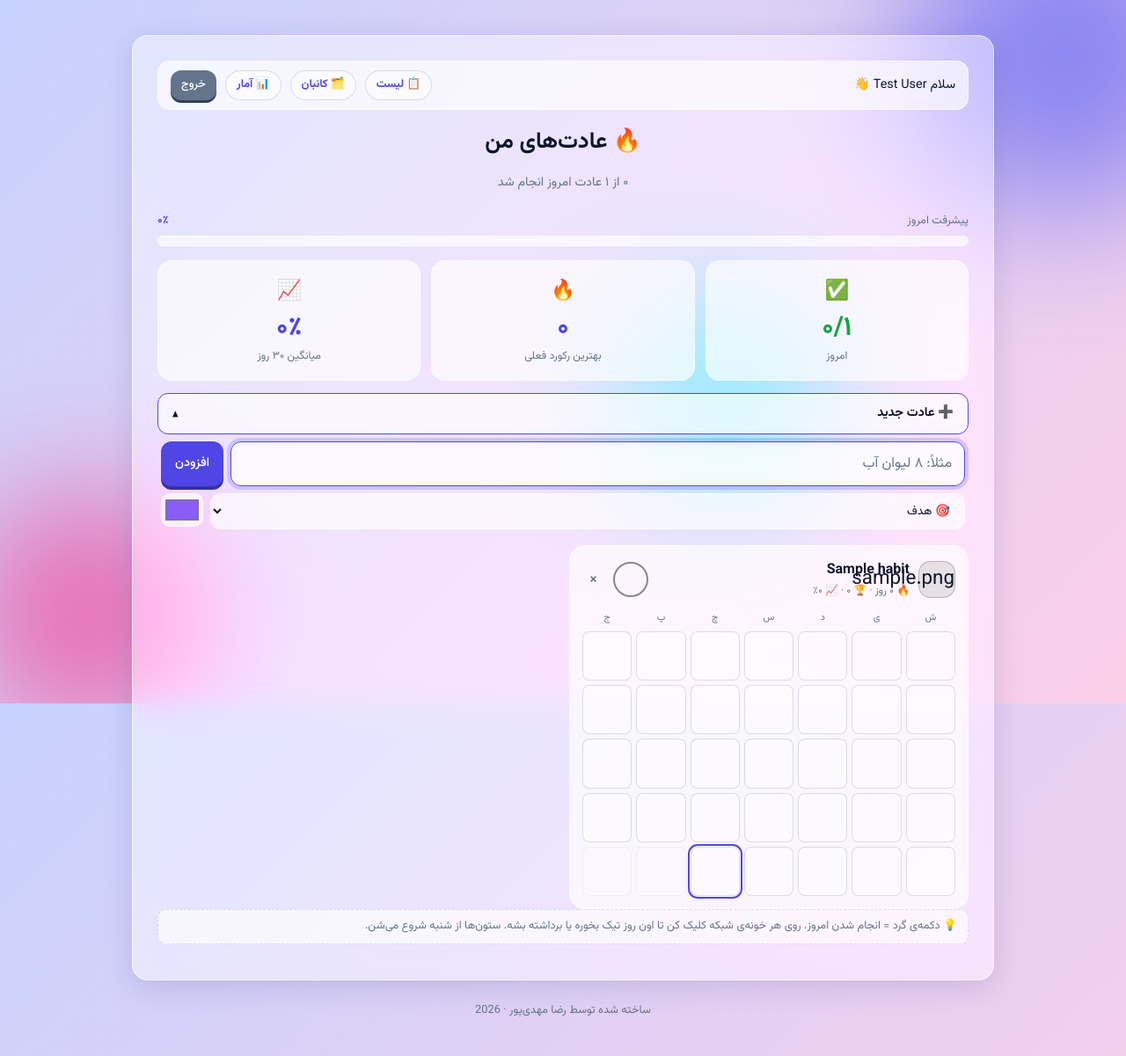
After one commit to rezamahdipor/todo-app, a Laravel app: page /habits in a window 1280 px wide, after a click that opens the changed part. The commit adds this page. Shown: the whole page at 88% size. Run offline with Laravel 12, Linux system fonts and the light colour scheme; a user stored in the database is signed in; data comes from the database, SQL or seed files in the repository; tables that the repository leaves empty hold one stand-in row (values such as "Sample post"); data that the repository does not hold is empty.

Commit message:
feat: add habit tracker page with streaks and heatmap

```diff
--- /dev/null
+++ b/app/Http/Controllers/HabitController.php
@@ -0,0 +1,89 @@
+<?php
+
+namespace App\Http\Controllers;
+
+use App\Models\Habit;
+use Illuminate\Http\Request;
+use Illuminate\Validation\ValidationException;
+
+class HabitController extends Controller
+{
+    private const MAX_HABITS = 30;
+
+    public function index(Request $request)
+    {
+        $habits = Habit::where('user_id', $request->user()->id)
+            ->with('logs')
+            ->orderBy('position')
+            ->orderBy('id')
+            ->get()
+            ->map(fn (Habit $h) => $this->payload($h))
+            ->values();
+
+        return view('habits', compact('habits'));
+    }
+
+    public function store(Request $request)
+    {
+        $data = $request->validate([
+            'name'  => 'required|string|max:60',
+            'icon'  => 'nullable|string|max:16',
+            'color' => ['nullable', 'regex:/^#[0-9a-fA-F]{6}$/'],
+        ]);
+
+        $query = Habit::where('user_id', $request->user()->id);
+
+        if ($query->count() >= self::MAX_HABITS) {
+            throw ValidationException::withMessages([
+                'name' => 'حداکثر ۳۰ عادت می‌تونی داشته باشی.',
+            ]);
+        }
+
+        $habit = Habit::create([
+            'user_id'  => $request->user()->id,
+            'name'     => $data['name'],
+            'icon'     => $data['icon'] ?? '🎯',
+            'color'    => $data['color'] ?? '#8b5cf6',
+            'position' => ($query->max('position') ?? -1) + 1,
+        ]);
+
+        return response()->json($this->payload($habit->load('logs')), 201);
+    }
+
+    public function toggle(Request $request, Habit $habit)
+    {
+        abort_unless($habit->user_id === $request->user()->id, 403);
+
+        $data = $request->validate([
+            'date' => 'required|date_format:Y-m-d|after:2000-01-01|before_or_equal:tomorrow',
+        ]);
+
+        $deleted = $habit->logs()->where('done_on', $data['date'])->delete();
+
+        if (! $deleted) {
+            $habit->logs()->firstOrCreate(['done_on' => $data['date']]);
+        }
+
+        return response()->json(['done' => ! $deleted]);
+    }
+
+    public function destroy(Request $request, Habit $habit)
+    {
+        abort_unless($habit->user_id === $request->user()->id, 403);
+
+        $habit->delete();
+
+        return response()->json(['deleted' => true]);
+    }
+
+    private function payload(Habit $h): array
+    {
+        return [
+            'id'    => $h->id,
+            'name'  => $h->name,
+            'icon'  => $h->icon,
+            'color' => $h->color,
+            'dates' => $h->logs->map(fn ($l) => $l->done_on->format('Y-m-d'))->values(),
+        ];
+    }
+}
--- /dev/null
+++ b/app/Models/Habit.php
@@ -0,0 +1,22 @@
+<?php
+
+namespace App\Models;
+
+use Illuminate\Database\Eloquent\Model;
+use Illuminate\Database\Eloquent\Relations\BelongsTo;
+use Illuminate\Database\Eloquent\Relations\HasMany;
+
+class Habit extends Model
+{
+    protected $fillable = ['user_id', 'name', 'icon', 'color', 'position'];
+
+    public function user(): BelongsTo
+    {
+        return $this->belongsTo(User::class);
+    }
+
+    public function logs(): HasMany
+    {
+        return $this->hasMany(HabitLog::class);
+    }
+}
--- /dev/null
+++ b/app/Models/HabitLog.php
@@ -0,0 +1,20 @@
+<?php
+
+namespace App\Models;
+
+use Illuminate\Database\Eloquent\Model;
+use Illuminate\Database\Eloquent\Relations\BelongsTo;
+
+class HabitLog extends Model
+{
+    protected $fillable = ['done_on'];
+
+    protected $casts = [
+        'done_on' => 'date:Y-m-d',
+    ];
+
+    public function habit(): BelongsTo
+    {
+        return $this->belongsTo(Habit::class);
+    }
+}
--- a/public/css/style.css
+++ b/public/css/style.css
@@ -3357,6 +3357,228 @@ body.is-dragging .task {
     border: 2px solid #f9a8d4;
     border-radius: 999px;
 }
+
+/* ==========================================================
+   صفحه‌ی عادت‌ها
+   ========================================================== */
+.container.container-habits {
+    max-width: 980px;
+    padding: 28px;
+}
+
+.container.container-habits:hover {
+    transform: none;
+}
+
+.stats-grid.hb-stats {
+    grid-template-columns: repeat(3, 1fr);
+}
+
+.hb-form .add-options input[type="color"] {
+    flex-shrink: 0;
+    width: 48px;
+    height: 38px;
+    padding: 2px;
+    cursor: pointer;
+    background: var(--glass-strong);
+    border: 1px solid var(--glass-border);
+    border-radius: 10px;
+}
+
+.hb-list {
+    display: grid;
+    grid-template-columns: repeat(2, 1fr);
+    gap: 14px;
+    margin-top: 14px;
+}
+
+.hb-list .empty {
+    grid-column: 1 / -1;
+}
+
+.hb-card {
+    padding: 14px;
+    background: var(--glass-strong);
+    border: 1px solid var(--glass-border);
+    border-radius: 18px;
+    transition: transform 0.25s ease, box-shadow 0.25s ease, border-color 0.25s ease;
+}
+
+.hb-card:hover {
+    transform: translateY(-3px);
+    border-color: var(--hc);
+    box-shadow: var(--shadow-hover);
+}
+
+.hb-head {
+    display: flex;
+    align-items: center;
+    gap: 10px;
+    margin-bottom: 12px;
+}
+
+.hb-icon {
+    flex-shrink: 0;
+    width: 42px;
+    height: 42px;
+    display: grid;
+    place-items: center;
+    font-size: 1.4rem;
+    background: color-mix(in srgb, var(--hc) 20%, transparent);
+    border: 1px solid color-mix(in srgb, var(--hc) 50%, transparent);
+    border-radius: 14px;
+}
+
+.hb-info {
+    flex: 1;
+    min-width: 0;
+}
+
+.hb-name {
+    display: block;
+    overflow: hidden;
+    text-overflow: ellipsis;
+    white-space: nowrap;
+}
+
+.hb-meta {
+    font-size: 0.74rem;
+    color: var(--muted);
+}
+
+/* دکمه‌های داخل کارت: ریست سبک دکمه‌های سه‌بعدی */
+.hb-cell,
+.hb-today,
+.hb-del {
+    box-shadow: none;
+    transform: none;
+}
+
+.hb-today {
+    flex-shrink: 0;
+    width: 40px;
+    height: 40px;
+    padding: 0;
+    display: grid;
+    place-items: center;
+    font-size: 1.1rem;
+    color: transparent;
+    background: transparent;
+    border: 2px solid var(--hc);
+    border-radius: 50%;
+    transition: background 0.25s ease, transform 0.2s ease;
+}
+
+.hb-today:hover {
+    background: color-mix(in srgb, var(--hc) 20%, transparent);
+    box-shadow: none;
+    transform: scale(1.1);
+}
+
+.hb-today:active {
+    box-shadow: none;
+    transform: scale(0.92);
+}
+
+.hb-today[aria-pressed="true"],
+.hb-today[aria-pressed="true"]:hover {
+    color: #fff;
+    background: var(--hc);
+}
+
+.hb-del {
+    flex-shrink: 0;
+    padding: 0 8px;
+    font-size: 1.1rem;
+    line-height: 1;
+    color: var(--muted);
+    background: transparent;
+}
+
+.hb-del:hover,
+.hb-del:active {
+    color: var(--danger);
+    background: transparent;
+    box-shadow: none;
+    transform: none;
+}
+
+.hb-grid {
+    display: grid;
+    grid-template-columns: repeat(7, 1fr);
+    gap: 5px;
+}
+
+.hb-wd {
+    text-align: center;
+    font-size: 0.68rem;
+    color: var(--muted);
+}
+
+.hb-cell {
+    min-width: 0;
+    padding: 0;
+    aspect-ratio: 1;
+    background: var(--glass);
+    border: 1px solid var(--border);
+    border-radius: 8px;
+    transition: transform 0.15s ease, background 0.2s ease;
+}
+
+.hb-cell:hover,
+.hb-cell:active {
+    background: color-mix(in srgb, var(--hc) 30%, transparent);
+    box-shadow: none;
+    transform: scale(1.12);
+}
+
+.hb-cell.on,
+.hb-cell.on:hover,
+.hb-cell.on:active {
+    background: var(--hc);
+    border-color: var(--hc);
+}
+
+.hb-cell.today {
+    outline: 2px solid var(--primary);
+    outline-offset: 1px;
+}
+
+.hb-cell.future {
+    opacity: 0.3;
+    pointer-events: none;
+}
+
+/* تم صورتی */
+:root[data-theme="pink"] .hb-card {
+    border-style: dashed;
+    border-color: rgba(244, 114, 182, 0.55);
+    border-radius: 24px;
+}
+
+:root[data-theme="pink"] .hb-cell {
+    border-radius: 50%;
+}
+
+@media (max-width: 760px) {
+    .hb-list {
+        grid-template-columns: 1fr;
+    }
+}
+
+@media (max-width: 480px) {
+    .container.container-habits {
+        padding: 18px;
+    }
+
+    .hb-stats .stat-card {
+        padding: 10px 4px;
+    }
+
+    .hb-stats .stat-value {
+        font-size: 1.3rem;
+    }
+}
 /* ==========================================================
    ریسپانسیو
    ========================================================== */
--- /dev/null
+++ b/public/js/habits.js
@@ -0,0 +1,250 @@
+(function () {
+    const token = document.querySelector('meta[name="csrf-token"]').content;
+    const list = document.getElementById('hb-list');
+    const form = document.getElementById('hb-form');
+    if (!list || !form) return;
+
+    const DAY = 86400000;
+    const WD = ['ش', 'ی', 'د', 'س', 'چ', 'پ', 'ج'];
+    const fa = (n) => Number(n).toLocaleString('fa-IR');
+    const pad = (n) => String(n).padStart(2, '0');
+    const dayFmt = new Intl.DateTimeFormat('fa-IR-u-ca-persian', { weekday: 'long', day: 'numeric', month: 'long' });
+
+    let habits = (window.APP_HABITS ?? []).map((h) => ({ ...h, set: new Set(h.dates) }));
+
+    // ---------- کمکی‌ها ----------
+    function el(tag, cls, text) {
+        const e = document.createElement(tag);
+        if (cls) e.className = cls;
+        if (text != null) e.textContent = text;
+        return e;
+    }
+
+    const today = () => { const d = new Date(); d.setHours(0, 0, 0, 0); return d; };
+    const fmt = (d) => `${d.getFullYear()}-${pad(d.getMonth() + 1)}-${pad(d.getDate())}`;
+    const num = (s) => { const [y, m, d] = s.split('-').map(Number); return Date.UTC(y, m - 1, d) / DAY; };
+    const dateOf = (n) => new Date(n * DAY).toISOString().slice(0, 10);
+    const firstError = (err) => Object.values(err?.errors ?? {})[0]?.[0] ?? 'خطایی رخ داد.';
+
+    async function req(url, method, body = null) {
+        const r = await fetch(url, {
+            method,
+            headers: { 'Content-Type': 'application/json', 'Accept': 'application/json', 'X-CSRF-TOKEN': token },
+            body: body ? JSON.stringify(body) : null,
+        });
+        const data = await r.json();
+        if (!r.ok) throw data;
+        return data;
+    }
+
+    // ---------- Toast ----------
+    const box = el('div', 'toast-container');
+    box.setAttribute('aria-live', 'polite');
+    document.body.append(box);
+
+    function toast(message, type = 'success', ms = 2200) {
+        const t = el('div', `toast toast-${type}`);
+        t.append(el('span', 'toast-icon', type === 'error' ? '⚠' : '✓'), el('span', 'toast-text', message));
+        box.append(t);
+        requestAnimationFrame(() => t.classList.add('show'));
+
+        const close = () => { t.classList.remove('show'); setTimeout(() => t.remove(), 300); };
+        t.onclick = close;
+        setTimeout(close, ms);
+    }
+
+    // ---------- آمار هر عادت ----------
+    function statsOf(h) {
+        const t = num(fmt(today()));
+
+        let n = h.set.has(dateOf(t)) ? t : t - 1;
+        let cur = 0;
+        while (h.set.has(dateOf(n))) { cur++; n--; }
+
+        let best = 0, run = 0, prev = null;
+        [...h.set].map(num).sort((a, b) => a - b).forEach((x) => {
+            run = prev !== null && x === prev + 1 ? run + 1 : 1;
+            best = Math.max(best, run);
+            prev = x;
+        });
+
+        let hit = 0;
+        for (let i = 0; i < 30; i++) if (h.set.has(dateOf(t - i))) hit++;
+
+        return { cur, best, rate: Math.round((hit / 30) * 100) };
+    }
+
+    // ---------- کارت عادت ----------
+    function card(h) {
+        const t = today();
+        const tk = fmt(t);
+        const st = statsOf(h);
+        const doneToday = h.set.has(tk);
+
+        const c = el('article', 'hb-card');
+        c.dataset.id = h.id;
+        c.style.setProperty('--hc', h.color);
+
+        const head = el('div', 'hb-head');
+        const info = el('div', 'hb-info');
+        info.append(
+            el('strong', 'hb-name', h.name),
+            el('div', 'hb-meta', `🔥 ${fa(st.cur)} روز · 🏆 ${fa(st.best)} · 📈 ${fa(st.rate)}٪`),
+        );
+
+        const tb = el('button', 'hb-today', '✓');
+        tb.type = 'button';
+        tb.title = 'انجام شدن امروز';
+        tb.setAttribute('aria-label', `امروز «${h.name}» انجام شد`);
+        tb.setAttribute('aria-pressed', doneToday ? 'true' : 'false');
+
+        const del = el('button', 'hb-del', '×');
+        del.type = 'button';
+        del.title = 'حذف عادت';
+        del.setAttribute('aria-label', `حذف ${h.name}`);
+
+        head.append(el('span', 'hb-icon', h.icon), info, tb, del);
+
+        const grid = el('div', 'hb-grid');
+        WD.forEach((w) => grid.append(el('span', 'hb-wd', w)));
+
+        const ws = new Date(t);
+        ws.setDate(t.getDate() - ((t.getDay() + 1) % 7)); // شروع هفته: شنبه
+
+        for (let i = 0; i < 35; i++) {
+            const d = new Date(ws);
+            d.setDate(ws.getDate() + i - 28);
+
+            const k = fmt(d);
+            const b = el('button', 'hb-cell'
+                + (h.set.has(k) ? ' on' : '')
+                + (d > t ? ' future' : '')
+                + (k === tk ? ' today' : ''));
+
+            b.type = 'button';
+            b.dataset.date = k;
+            b.title = dayFmt.format(d);
+            b.setAttribute('aria-label', dayFmt.format(d));
+            grid.append(b);
+        }
+
+        c.append(head, grid);
+        return c;
+    }
+
+    // ---------- نمایش ----------
+    let lastDay = fmt(today());
+
+    function render() {
+        lastDay = fmt(today());
+
+        list.replaceChildren(...(habits.length
+            ? habits.map(card)
+            : [el('p', 'empty', 'هنوز عادتی نساختی. از «➕ عادت جدید» شروع کن 🌱')]));
+
+        const total = habits.length;
+        const done = habits.filter((h) => h.set.has(lastDay)).length;
+        const percent = total ? Math.round((done / total) * 100) : 0;
+        const all = habits.map(statsOf);
+
+        document.getElementById('hb-sub').textContent = total
+            ? `${fa(done)} از ${fa(total)} عادت امروز انجام شد`
+            : 'عادت‌های روزانه‌ات رو اینجا دنبال کن';
+        document.getElementById('hb-percent').textContent = fa(percent) + '٪';
+        document.getElementById('hb-bar').style.width = percent + '%';
+        document.querySelector('.hb-stats').previousElementSibling
+            .querySelector('.progress').setAttribute('aria-valuenow', percent);
+        document.getElementById('hs-today').textContent = `${fa(done)}/${fa(total)}`;
+        document.getElementById('hs-streak').textContent = fa(Math.max(0, ...all.map((s) => s.cur)));
+        document.getElementById('hs-rate').textContent =
+            fa(total ? Math.round(all.reduce((a, s) => a + s.rate, 0) / total) : 0) + '٪';
+    }
+
+    // ---------- تیک زدن ----------
+    async function toggle(h, date) {
+        const was = h.set.has(date);
+        const apply = (on) => (on ? h.set.add(date) : h.set.delete(date));
+
+        apply(!was);
+        render();
+
+        try {
+            const r = await req(`/habits/${h.id}/toggle`, 'POST', { date });
+
+            if (r.done !== !was) { apply(r.done); render(); }
+
+            const t = fmt(today());
+            if (r.done && date === t && habits.length && habits.every((x) => x.set.has(t))) {
+                toast('همه‌ی عادت‌های امروز انجام شد 🎉', 'success', 4000);
+            }
+        } catch (err) {
+            apply(was);
+            render();
+            toast(firstError(err), 'error');
+        }
+    }
+
+    list.addEventListener('click', async (e) => {
+        const c = e.target.closest('.hb-card');
+        if (!c) return;
+
+        const h = habits.find((x) => String(x.id) === c.dataset.id);
+        if (!h) return;
+
+        if (e.target.closest('.hb-today')) return toggle(h, fmt(today()));
+
+        const cell = e.target.closest('.hb-cell');
+        if (cell && !cell.classList.contains('future')) return toggle(h, cell.dataset.date);
+
+        if (e.target.closest('.hb-del')) {
+            if (!confirm(`عادت «${h.name}» با همه‌ی سابقه‌اش حذف بشه؟`)) return;
+
+            try {
+                await req(`/habits/${h.id}`, 'DELETE');
+                habits = habits.filter((x) => x !== h);
+                render();
+                toast('عادت حذف شد');
+            } catch (err) {
+                toast(firstError(err), 'error');
+            }
+        }
+    });
+
+    // ---------- افزودن ----------
+    form.addEventListener('submit', async (e) => {
+        e.preventDefault();
+
+        const nameInput = form.querySelector('[name="name"]');
+
+        try {
+            const h = await req('/habits', 'POST', {
+                name: nameInput.value,
+                icon: form.querySelector('[name="icon"]').value,
+                color: form.querySelector('[name="color"]').value,
+            });
+
+            habits.push({ ...h, set: new Set(h.dates) });
+            nameInput.value = '';
+            render();
+            toast('عادت اضافه شد');
+        } catch (err) {
+            toast(firstError(err), 'error');
+        }
+    });
+
+    // ---------- باکس کشویی ----------
+    document.querySelectorAll('.fold-toggle').forEach((btn) => {
+        btn.addEventListener('click', () => {
+            const fold = btn.closest('.fold');
+            const open = fold.classList.toggle('open');
+            btn.setAttribute('aria-expanded', open ? 'true' : 'false');
+            if (open) fold.querySelector('input[type="text"]')?.focus();
+        });
+    });
+
+    // ---------- عوض شدن روز (نیمه‌شب) ----------
+    document.addEventListener('visibilitychange', () => { if (!document.hidden && fmt(today()) !== lastDay) render(); });
+    setInterval(() => { if (fmt(today()) !== lastDay) render(); }, 60000);
+
+    render();
+})();
--- a/public/js/panels.js
+++ b/public/js/panels.js
@@ -335,4 +335,3 @@
 
     refresh();
 })();
-    <script src="{{ asset('js/widgets.js') }}?v={{ filemtime(public_path('js/widgets.js')) }}"></script>
--- /dev/null
+++ b/resources/views/habits.blade.php
@@ -0,0 +1,81 @@
+@extends('layouts.app')
+
+@section('title', 'عادت‌ها')
+@section('container-class', 'container-habits')
+
+@section('content')
+    <div class="topbar">
+        <span>سلام {{ auth()->user()->name }} 👋</span>
+        <div class="topbar-actions">
+            <a href="{{ route('tasks.index') }}" class="topbar-link">📋 لیست</a>
+            <a href="{{ route('board') }}" class="topbar-link">🗂️ کانبان</a>
+            <a href="{{ route('stats') }}" class="topbar-link">📊 آمار</a>
+            <form action="{{ route('logout') }}" method="POST">
+                @csrf
+                <button type="submit" class="btn-logout">خروج</button>
+            </form>
+        </div>
+    </div>
+
+    <h1>🔥 عادت‌های من</h1>
+    <p class="subtitle" id="hb-sub">&nbsp;</p>
+
+    <div class="progress-wrap">
+        <div class="progress-info">
+            <span>پیشرفت امروز</span>
+            <span id="hb-percent">۰٪</span>
+        </div>
+        <div class="progress" role="progressbar" aria-valuemin="0" aria-valuemax="100" aria-valuenow="0">
+            <div id="hb-bar" class="progress-bar" style="width: 0%"></div>
+        </div>
+    </div>
+
+    <div class="stats-grid hb-stats">
+        <div class="stat-card"><span class="stat-icon">✅</span><span class="stat-value stat-good" id="hs-today">۰</span><span class="stat-label">امروز</span></div>
+        <div class="stat-card"><span class="stat-icon">🔥</span><span class="stat-value" id="hs-streak">۰</span><span class="stat-label">بهترین رکورد فعلی</span></div>
+        <div class="stat-card"><span class="stat-icon">📈</span><span class="stat-value" id="hs-rate">۰٪</span><span class="stat-label">میانگین ۳۰ روز</span></div>
+    </div>
+
+    <div class="fold" id="fold-habit">
+        <button type="button" class="fold-toggle" aria-expanded="false" aria-controls="habit-body">
+            <span>➕ عادت جدید</span>
+            <span class="fold-arrow" aria-hidden="true">▾</span>
+        </button>
+        <div class="fold-body" id="habit-body">
+            <div class="fold-inner">
+                <form id="hb-form" class="add-form hb-form" autocomplete="off">
+                    <div class="add-row">
+                        <input type="text" name="name" placeholder="مثلاً: ۸ لیوان آب" maxlength="60" required>
+                        <button type="submit">افزودن</button>
+                    </div>
+                    <div class="add-options">
+                        <select name="icon" aria-label="آیکون">
+                            <option value="💧">💧 آب</option>
+                            <option value="🏃">🏃 ورزش</option>
+                            <option value="📚">📚 مطالعه</option>
+                            <option value="🧘">🧘 مدیتیشن</option>
+                            <option value="🍎">🍎 تغذیه</option>
+                            <option value="😴">😴 خواب</option>
+                            <option value="✍️">✍️ نوشتن</option>
+                            <option value="💊">💊 دارو</option>
+                            <option value="🧹">🧹 نظافت</option>
+                            <option value="🎯" selected>🎯 هدف</option>
+                        </select>
+                        <input type="color" name="color" value="#8b5cf6" aria-label="رنگ عادت">
+                    </div>
+                </form>
+            </div>
+        </div>
+    </div>
+
+    <div id="hb-list" class="hb-list"></div>
+
+    <p class="tip">💡 دکمه‌ی گرد = انجام شدن امروز. روی هر خونه‌ی شبکه کلیک کن تا اون روز تیک بخوره یا برداشته بشه. ستون‌ها از شنبه شروع می‌شن.</p>
+@endsection
+
+@push('scripts')
+    <script>
+        window.APP_HABITS = @json($habits);
+    </script>
+    <script src="{{ asset('js/habits.js') }}?v={{ filemtime(public_path('js/habits.js')) }}"></script>
+@endpush
--- a/resources/views/tasks/index.blade.php
+++ b/resources/views/tasks/index.blade.php
@@ -16,6 +16,7 @@
     <div class="topbar">
         <span>سلام {{ auth()->user()->name }} 👋</span>
         <div class="topbar-actions">
+            <a href="{{ route('habits') }}" class="topbar-link">🔥 عادت‌ها</a>
             <a href="{{ route('board') }}" class="topbar-link">🗂️ کانبان</a>
             <a href="{{ route('stats') }}" class="topbar-link">📊 آمار</a>
             <form action="{{ route('logout') }}" method="POST">
--- a/routes/web.php
+++ b/routes/web.php
@@ -3,6 +3,7 @@
 use App\Http\Controllers\AuthController;
 use App\Http\Controllers\BoardController;
 use App\Http\Controllers\CategoryController;
+use App\Http\Controllers\HabitController;
 use App\Http\Controllers\StatsController;
 use App\Http\Controllers\SubtaskController;
 use App\Http\Controllers\TaskController;
@@ -28,6 +29,12 @@ Route::middleware('auth')->group(function () {
     Route::get('/board', [BoardController::class, 'index'])->name('board');
     Route::post('/board/move', [BoardController::class, 'move'])->name('board.move');
 
+    // عادت‌ها
+    Route::get('/habits', [HabitController::class, 'index'])->name('habits');
+    Route::post('/habits', [HabitController::class, 'store'])->name('habits.store');
+    Route::post('/habits/{habit}/toggle', [HabitController::class, 'toggle'])->name('habits.toggle');
+    Route::delete('/habits/{habit}', [HabitController::class, 'destroy'])->name('habits.destroy');
+
     // باید قبل از resource بیاد
     Route::post('/tasks/reorder', [TaskController::class, 'reorder'])->name('tasks.reorder');
 
```
Also changed, not shown: database/migrations/2026_11_17_203938_create_habits_tables.php (added).
